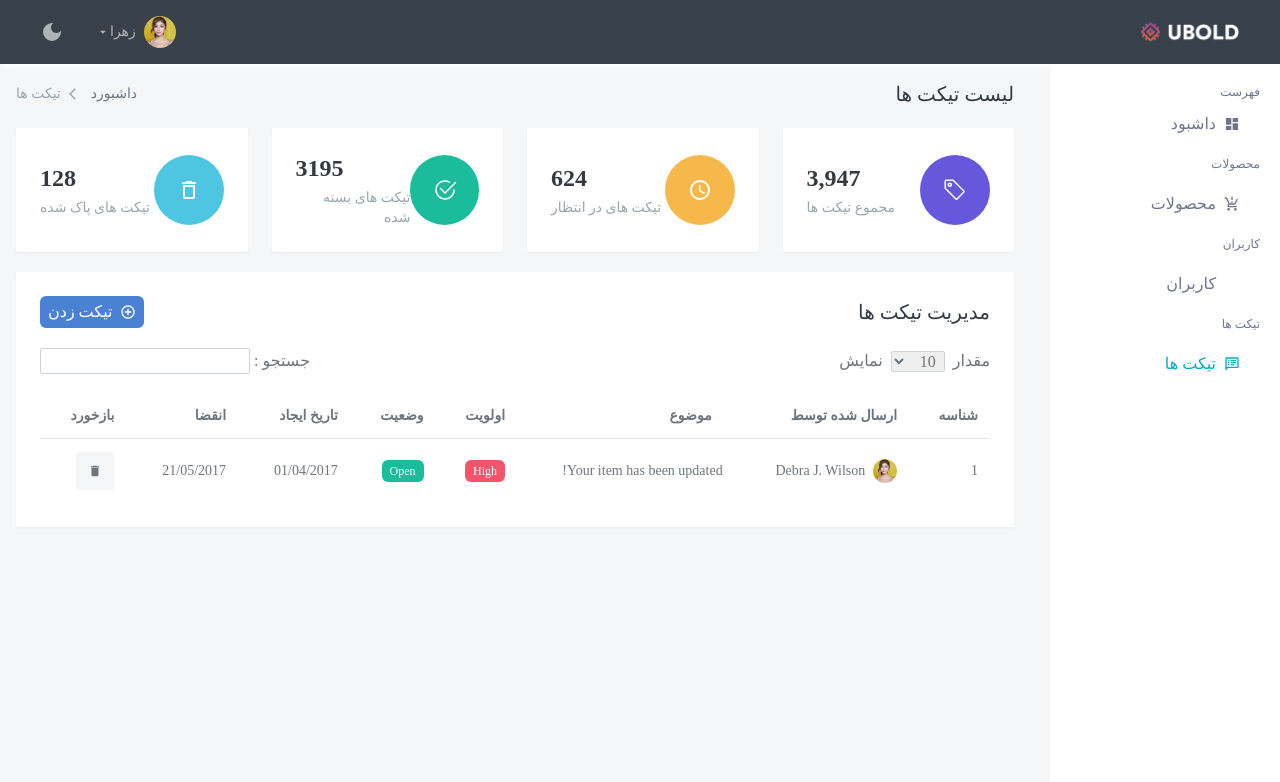
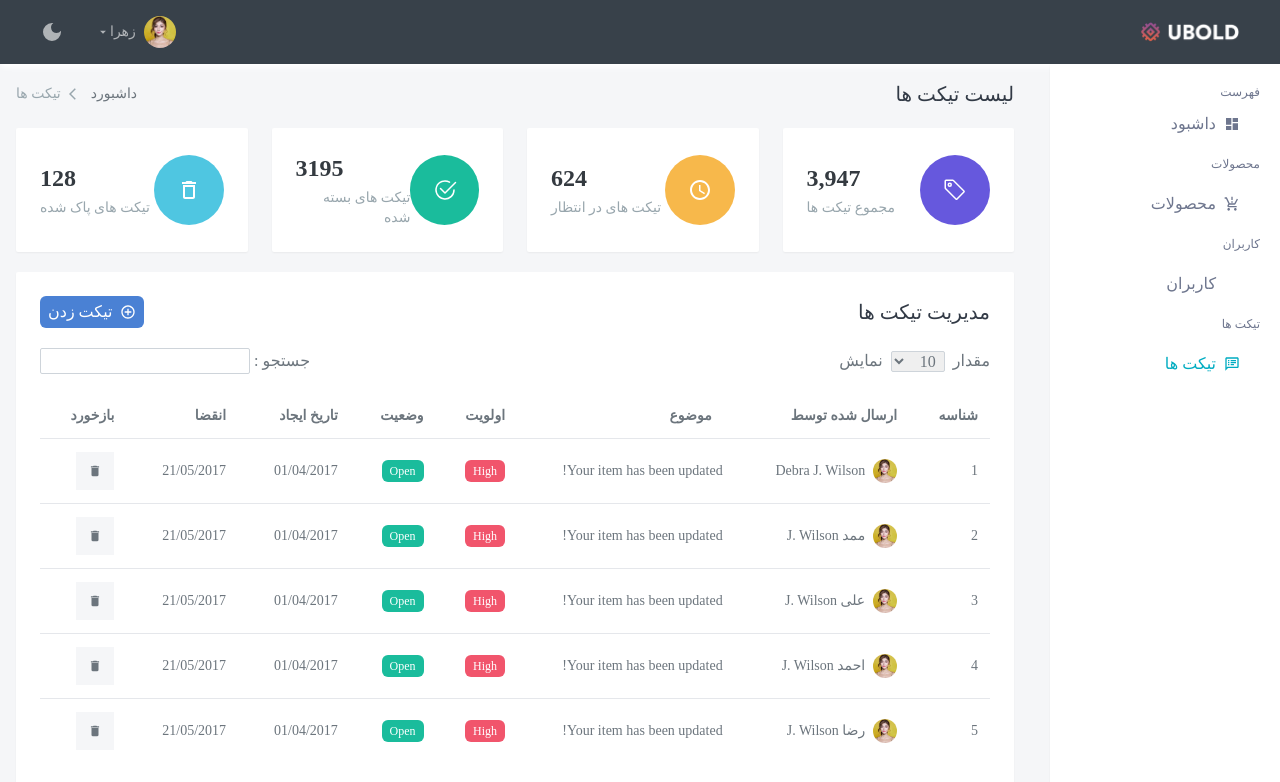
Before and after one commit to Mhboolor/my-dashboard, a React (Create React App) app: page /tikets in a window 1280 px wide. Shown: the top 782 px of the page. Built offline with nearby package versions, Linux system fonts and the light colour scheme; data requests are answered from the project's data file; some icons are missing.

Commit message:
feat : search logic for users & tikets

```diff
--- a/server/db.json
+++ b/server/db.json
@@ -30,6 +30,46 @@
       "id": "1",
       "image": "./images/users/user-1.jpg",
       "name": "Debra J. Wilson",
+      "subject": "Your item has been updated!",
+      "priority": "High",
+      "status": "Open",
+      "date": "01/04/2017",
+      "exp": "21/05/2017"
+    },
+    {
+      "id": "2",
+      "image": "./images/users/user-1.jpg",
+      "name": "ممد J. Wilson",
+      "subject": "Your item has been updated!",
+      "priority": "High",
+      "status": "Open",
+      "date": "01/04/2017",
+      "exp": "21/05/2017"
+    },
+    {
+      "id": "3",
+      "image": "./images/users/user-1.jpg",
+      "name": "علی J. Wilson",
+      "subject": "Your item has been updated!",
+      "priority": "High",
+      "status": "Open",
+      "date": "01/04/2017",
+      "exp": "21/05/2017"
+    },
+    {
+      "id": "4",
+      "image": "./images/users/user-1.jpg",
+      "name": "احمد J. Wilson",
+      "subject": "Your item has been updated!",
+      "priority": "High",
+      "status": "Open",
+      "date": "01/04/2017",
+      "exp": "21/05/2017"
+    },
+    {
+      "id": "5",
+      "image": "./images/users/user-1.jpg",
+      "name": "رضا J. Wilson",
       "subject": "Your item has been updated!",
       "priority": "High",
       "status": "Open",
--- a/src/app/store.js
+++ b/src/app/store.js
@@ -1,10 +1,8 @@
 import { configureStore } from "@reduxjs/toolkit";
 import { apiSlice } from "../api/apiSlice";
-import productsReducer from "../features/products/productsSlice";
 
 export const store = configureStore({
   reducer: {
-    products : productsReducer,
     [apiSlice.reducerPath] : apiSlice.reducer
   },
   middleware: (getDefaultMiddleware) =>
--- a/src/components/tikets/SearchBox.jsx
+++ b/src/components/tikets/SearchBox.jsx
@@ -1,6 +1,6 @@
 import React from "react";
 
-function SearchBox() {
+function SearchBox({query ,searchTiket}) {
   return (
     <div className="flex flex-col sm:flex-row gap-4 sm:items-center items-start sm:justify-between text-gray-4">
       <div className="flex items-center gap-2">
@@ -19,6 +19,8 @@ function SearchBox() {
           type="text"
           id="search"
           className="border text-gray-6 border-inp px-1 rounded-sm focus-visible:outline-none focus-visible:border-gray-4"
+          value={query}
+          onChange={e => searchTiket(e.target.value)}
         />
       </div>
     </div>
--- a/src/components/tikets/TiketsList.jsx
+++ b/src/components/tikets/TiketsList.jsx
@@ -1,4 +1,4 @@
-import React, { useState } from "react";
+import React, { useEffect, useState } from "react";
 import { MdAddCircleOutline } from "react-icons/md";
 import SearchBox from "./SearchBox";
 import Tiket from "./Tiket";
@@ -11,20 +11,38 @@ function TiketsList() {
 
   const { data: tikets, isLoading, isError, isSuccess } = useGetTiketsQuery();
 
+  const [query, setQuery] = useState("");
+  const [filteredTikets, setFilteredTikets] = useState([]);
+
   const changeShow = () => {
-    setShowAdd(prev => !prev)
-  }
+    setShowAdd((prev) => !prev);
+  };
+
+  const searchTiket = (e) => {
+    setQuery(e);
+    const searchedTikets = tikets.filter((tiket) =>
+    tiket.name.toLowerCase().includes(e.toLowerCase())
+    );
+    setFilteredTikets(searchedTikets);
+  };
+
+  useEffect(() => {
+    setFilteredTikets(tikets || []);
+  }, []);
 
   return (
     <div className="bg-white shadow-sm rounded-sm p-6 flex flex-col gap-5">
       <div className="flex items-center justify-between">
         <p className="text-xl text-gray-6">مدیریت تیکت ها</p>
-        <button className="flex items-center rounded-md py-1 px-2 bg-[#4a81d4] text-white gap-2" onClick={changeShow}>
+        <button
+          className="flex items-center rounded-md py-1 px-2 bg-[#4a81d4] text-white gap-2"
+          onClick={changeShow}
+        >
           <MdAddCircleOutline />
           تیکت زدن
         </button>
       </div>
-      <SearchBox />
+      <SearchBox searchTiket={searchTiket} query={query}/>
       <div className="w-full overflow-x-scroll md:overflow-auto">
         <table className="text-sm text-gray-4 text-justify w-[900px] md:w-full">
           <thead className="border-b">
@@ -45,12 +63,16 @@ function TiketsList() {
             ) : isLoading ? (
               <Loading />
             ) : isSuccess ? (
-              tikets.map((tiket) => <Tiket {...tiket} key={tiket.id} />)
+              filteredTikets.length ? (
+                filteredTikets.map((tiket) => <Tiket {...tiket} key={tiket.id} />)
+              ) : (
+                tikets.map((tiket) => <Tiket {...tiket} key={tiket.id} />)
+              )
             ) : null}
           </tbody>
         </table>
       </div>
-      {showAdd && <AddTiket changeShow={changeShow}/>}
+      {showAdd && <AddTiket changeShow={changeShow} />}
     </div>
   );
 }
--- a/src/components/users/SearchBox.jsx
+++ b/src/components/users/SearchBox.jsx
@@ -1,6 +1,6 @@
 import React from "react";
 
-function SearchBox({changeShow}) {
+function SearchBox({changeShow , searchUser , query}) {
   return (
     <div className="flex flex-col items-start sm:items-center sm:flex-row justify-between gap-4">
       <div className="relative">
@@ -8,6 +8,8 @@ function SearchBox({changeShow}) {
           type="text"
           placeholder="کاربر خود را جستجو کنید ..."
           className="border border-inp p-2 rounded-sm focus-visible:outline-none focus-visible:border-gray-4 group"
+          value={query}
+          onChange={e => searchUser(e.target.value)}
         />
       </div>
       <div>
--- a/src/components/users/UsersList.jsx
+++ b/src/components/users/UsersList.jsx
@@ -1,4 +1,4 @@
-import React from "react";
+import React, { useEffect, useState } from "react";
 import SearchBox from "./SearchBox";
 import User from "./User";
 import { useGetAllUsersQuery } from "../../api/apiSlice";
@@ -7,9 +7,28 @@ import Loading from "../Loading";
 function UsersList({ changeId, changeShow }) {
   const { data: users, isLoading, isError, isSuccess } = useGetAllUsersQuery();
 
+  const [query, setQuery] = useState("");
+  const [filteredUsers, setFilteredUsers] = useState([]);
+
+  const searchUser = (e) => {
+    setQuery(e);
+    const searchedUsers = users.filter((user) =>
+      user.name.toLowerCase().includes(e.toLowerCase())
+    );
+    setFilteredUsers(searchedUsers);
+  };
+
+  useEffect(() => {
+    setFilteredUsers(users || []);
+  }, []);
+
   return (
     <div className="p-6 bg-white rounded-sm shadow-sm flex flex-col gap-5 flex-1 w-full">
-      <SearchBox changeShow={changeShow} />
+      <SearchBox
+        changeShow={changeShow}
+        query={query}
+        searchUser={searchUser}
+      />
       <div className="w-full overflow-x-scroll md:overflow-auto">
         <table className="text-sm text-gray-4 text-justify w-[900px] md:w-full">
           <thead className="border-b">
@@ -28,9 +47,15 @@ function UsersList({ changeId, changeShow }) {
             ) : isLoading ? (
               <Loading />
             ) : isSuccess ? (
-              users.map((user) => (
-                <User {...user} key={user.id} changeId={changeId} />
-              ))
+              filteredUsers.length ? (
+                filteredUsers.map((user) => (
+                  <User {...user} key={user.id} changeId={changeId} />
+                ))
+              ) : (
+                users.map((user) => (
+                  <User {...user} key={user.id} changeId={changeId} />
+                ))
+              )
             ) : null}
           </tbody>
         </table>
--- a/src/features/products/productsSlice.js
+++ /dev/null
@@ -1,12 +0,0 @@
-import { createSlice , createEntityAdapter } from "@reduxjs/toolkit";
-
-const productsAdapter = createEntityAdapter({})
-
-const productsSlice = createSlice({
-    name : "products",
-    initialState : productsAdapter.getInitialState(),
-    reducers : {}
-})
-
-export default productsSlice.reducer;
-export const {} = productsSlice.actions;
```
